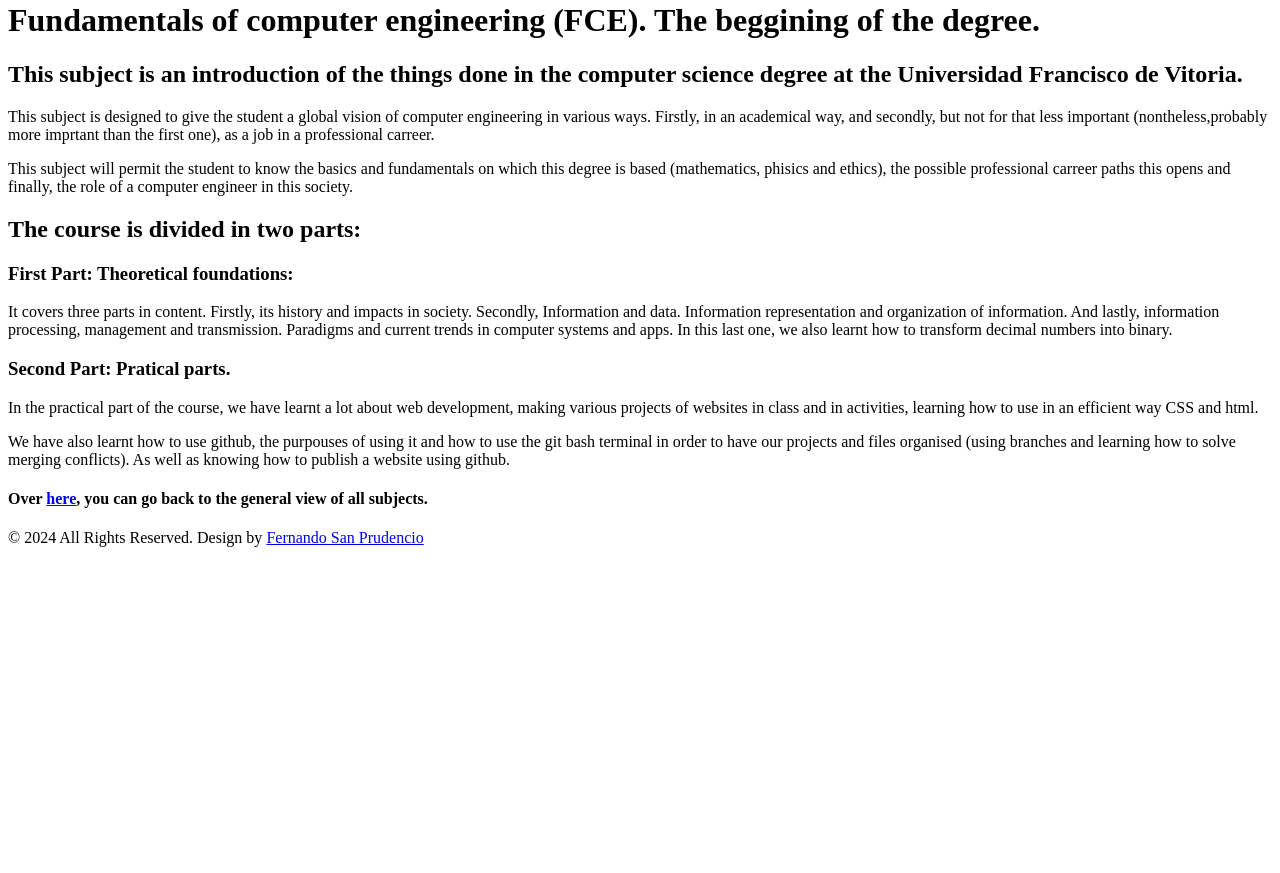
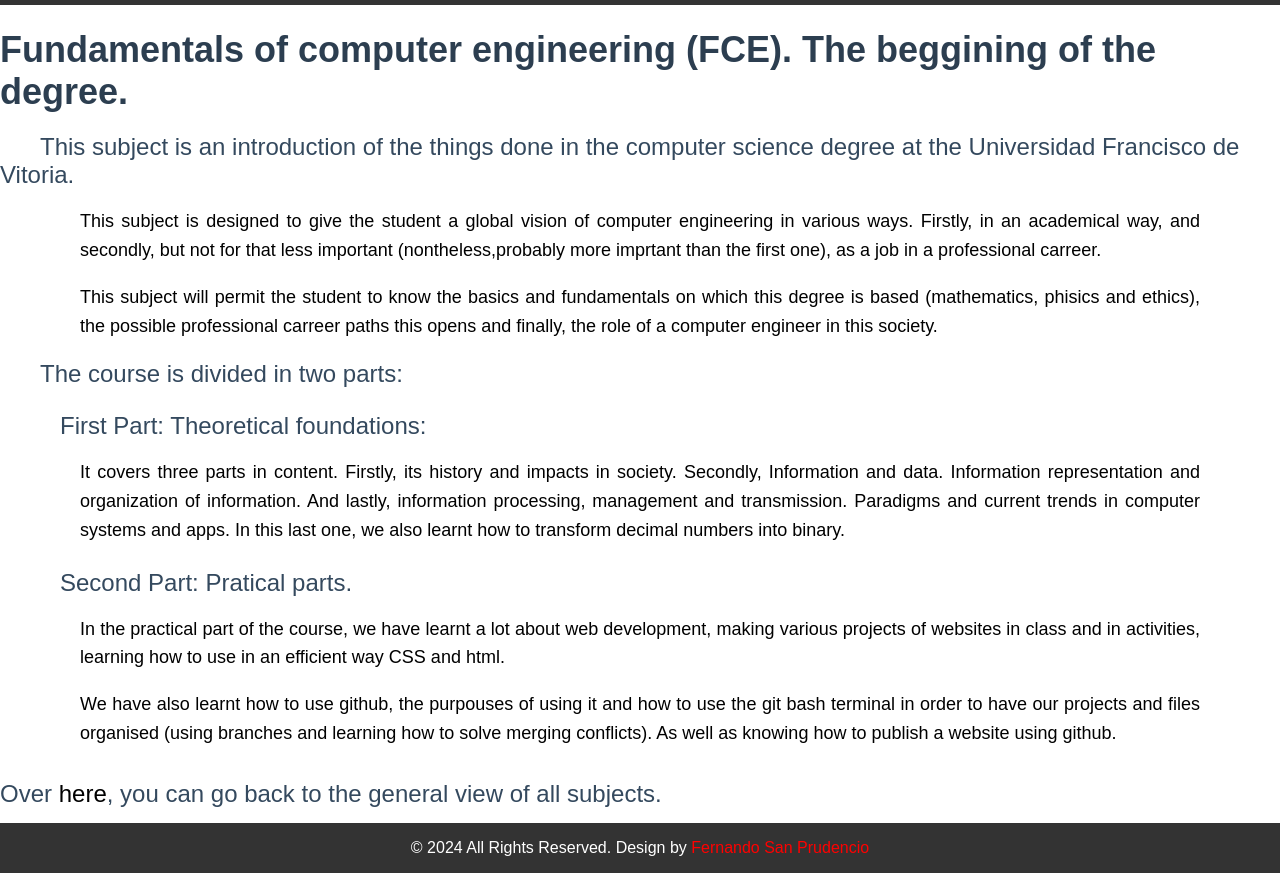
Before and after one commit to fernandospvm/practical_work_II, a plain HTML site: page docs/public/fce.html in a window 1280 px wide. Shown: the part 63-936 px from the top of the page. Before the commit the page ends 800 px from the top, so only its background shows below. Drawn offline with Linux system fonts and the light colour scheme.

Commit message:
Updating the fce.html file with the merged file

```diff
--- a/docs/public/fce.html
+++ b/docs/public/fce.html
@@ -13,7 +13,7 @@
     <meta name="author" content="" />
 
     <title>Fundamentals of computer engineering</title>
-    <link rel="stylesheet" href="../css/indes-style.css">
+    <link rel="stylesheet" href="../css/style.css">
 </head>
 
 <body>
```
